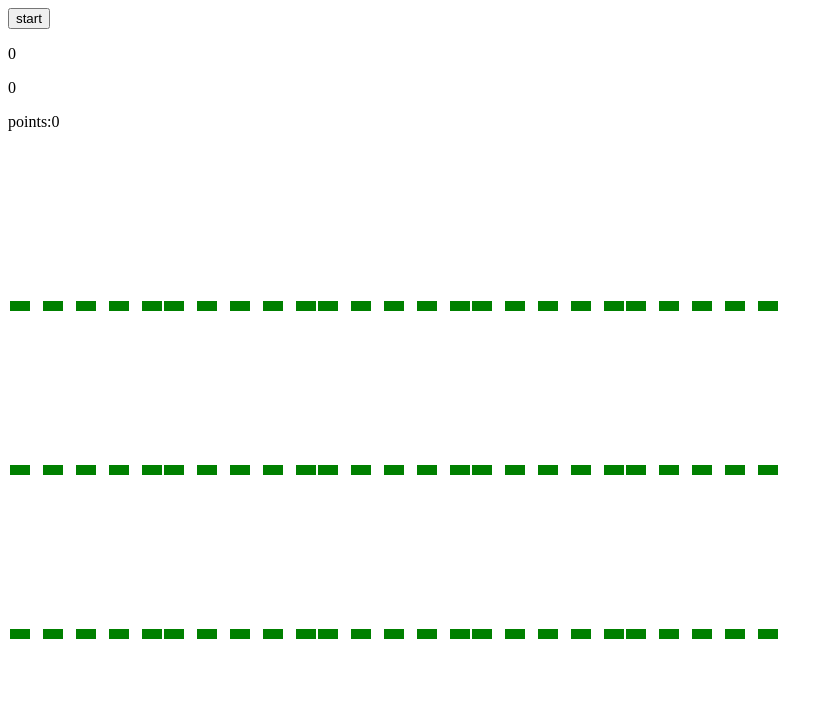
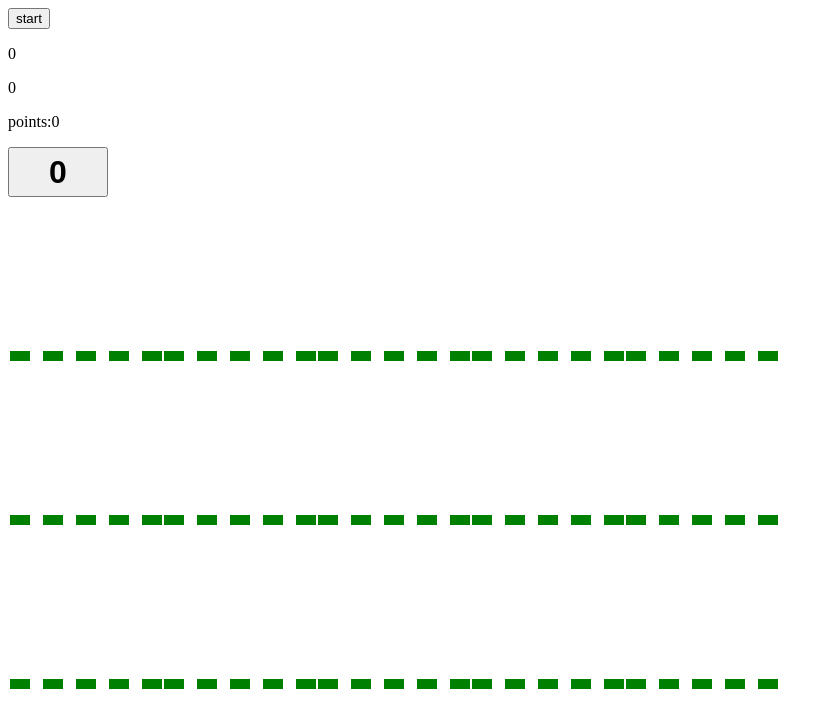
Before and after one commit to wonghongkeat/TGC9-FrontEnd-Assignment2, a Vue app in the folder assignment/: page / in a window 1280 px wide. Shown: the top 728 px of the page, without its empty margins (0-833 px from the left). Built offline with nearby package versions, Linux system fonts and the light colour scheme.

Commit message:
edited:
added timer countdown function

```diff
--- a/assignment/src/components/GamePage.vue
+++ b/assignment/src/components/GamePage.vue
@@ -4,11 +4,18 @@
     <p>{{ randomNumber }}</p>
     <p>{{ randomNumber2 }}</p>
     <p>points:{{ points }}</p>
+    <button v-on:click="countDown" class="button">
+      {{ timer }}
+    </button>
     <table>
       <tr v-for="(r, row) in board" v-bind:key="row">
         <td v-for="(c, column) in r" v-bind:key="row * 3 + column">
-         <!-- <h1 v-on:click='toDelete'>{{c}}</h1> -->
-          <img src='./duck.png' v-on:click='toDelete' v-show='board[row][column]'/>
+          <!-- <h1 v-on:click='toDelete'>{{c}}</h1> -->
+          <img
+            src="./duck.png"
+            v-on:click="toDelete"
+            v-show="board[row][column]"
+          />
         </td>
       </tr>
     </table>
@@ -19,6 +26,7 @@
 export default {
   data: function () {
     return {
+      timer : 0,
       board: [
         ["", "", "", "", ""],
         ["", "", "", "", ""],
@@ -28,31 +36,39 @@ export default {
       randomNumber: 0,
       randomNumber2: 0,
       points: 0,
-      display: true
+
+
     };
   },
   methods: {
+    countDown: function () {
+
+      if (this.timer < 10) {
+        setTimeout(() => {
+          this.timer += 1;
+          this.countDown();
+        }, 1000);
+      }
+
+    },
     randomStart: function () {
       let Xrow = parseInt(Math.random() * (3 - 0) + 0);
       this.randomNumber = Xrow;
       let Xcolumn = parseInt(Math.random() * (5 - 0) + 0);
       this.randomNumber2 = Xcolumn;
       this.board[Xrow][Xcolumn] = true;
-      if(this.board[Xrow][Xcolumn] === true){
-       this.board[Xrow][Xcolumn] = true;
-      }
     },
     toDelete: function () {
       for (let r = 0; r < this.board.length; r++) {
         for (let c = 0; c < 5; c++) {
-          if (this.board[r][c]===true) {
+          if (this.board[r][c] === true) {
             this.$set(this.board[r], c, "");
-            break
+            break;
           }
         }
       }
       this.randomStart();
-      this.points += 1
+      this.points += 1;
     },
   },
 };
@@ -72,4 +88,11 @@ img {
   width: 100px;
   height: 100px;
 }
+
+.button{
+    width: 100px;
+    height:50px;
+    font-weight: bold;
+    font-size: 2rem;
+}
 </style>
```
